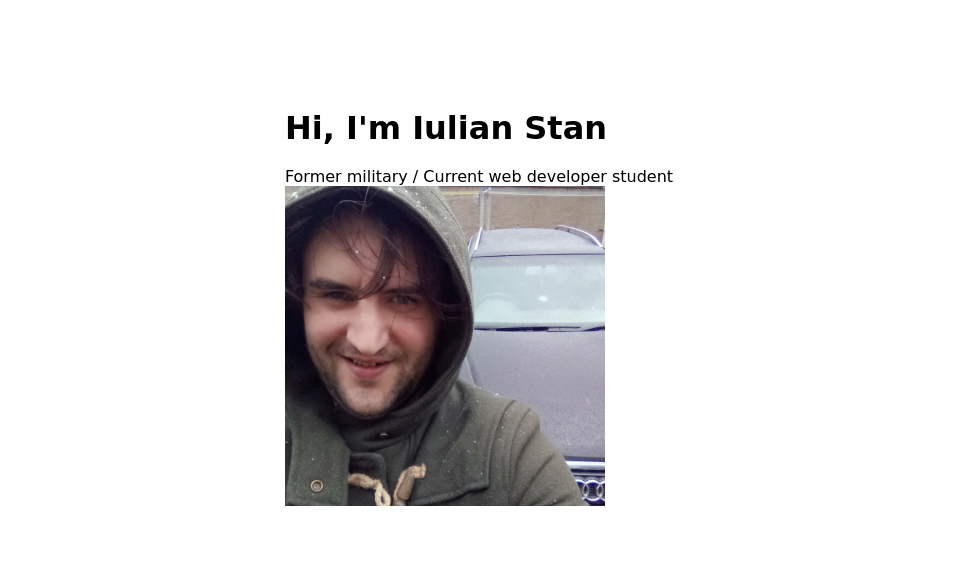
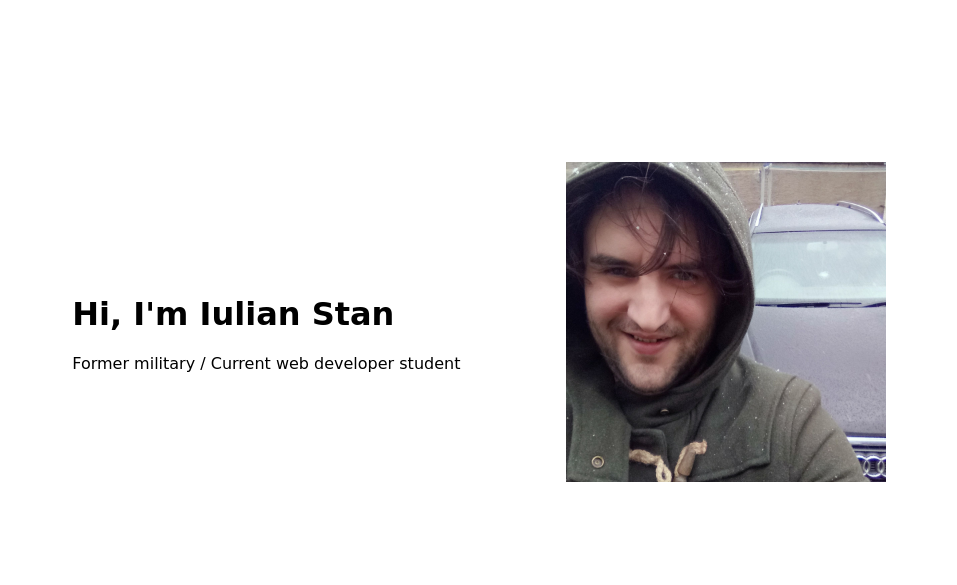
Before and after one commit to iulianSta/portfolio, a plain HTML site: page index.html in a window 1280 px wide. Shown: the part 215-800 px from the top of the page, without its empty margins (161-1118 px from the left). Drawn offline with Linux system fonts and the light colour scheme; a web font is replaced by a local one.

Commit message:
Editing Css Home page main

```diff
--- a/css/style.css
+++ b/css/style.css
@@ -51,6 +51,14 @@ li > a {
   height: 7rem;
   border-radius: 10%;
 }
+/* Main page style */
+.home-main {
+  width: 80%;
+  height: auto;
+  display: flex;
+  justify-content: space-evenly;
+  align-items: center;
+}
 /* Image style */
 .image img {
   width: 20rem;
```
